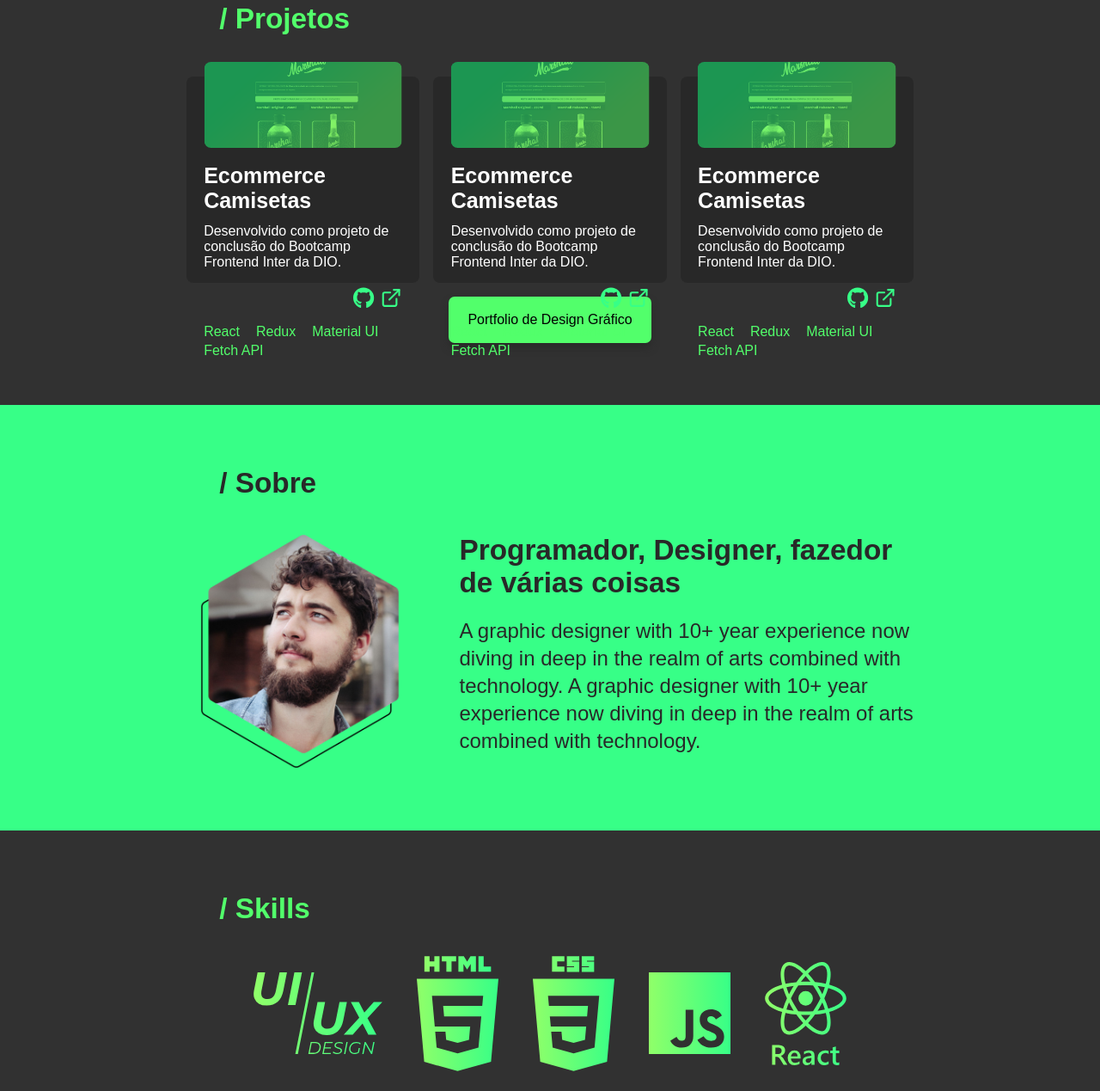
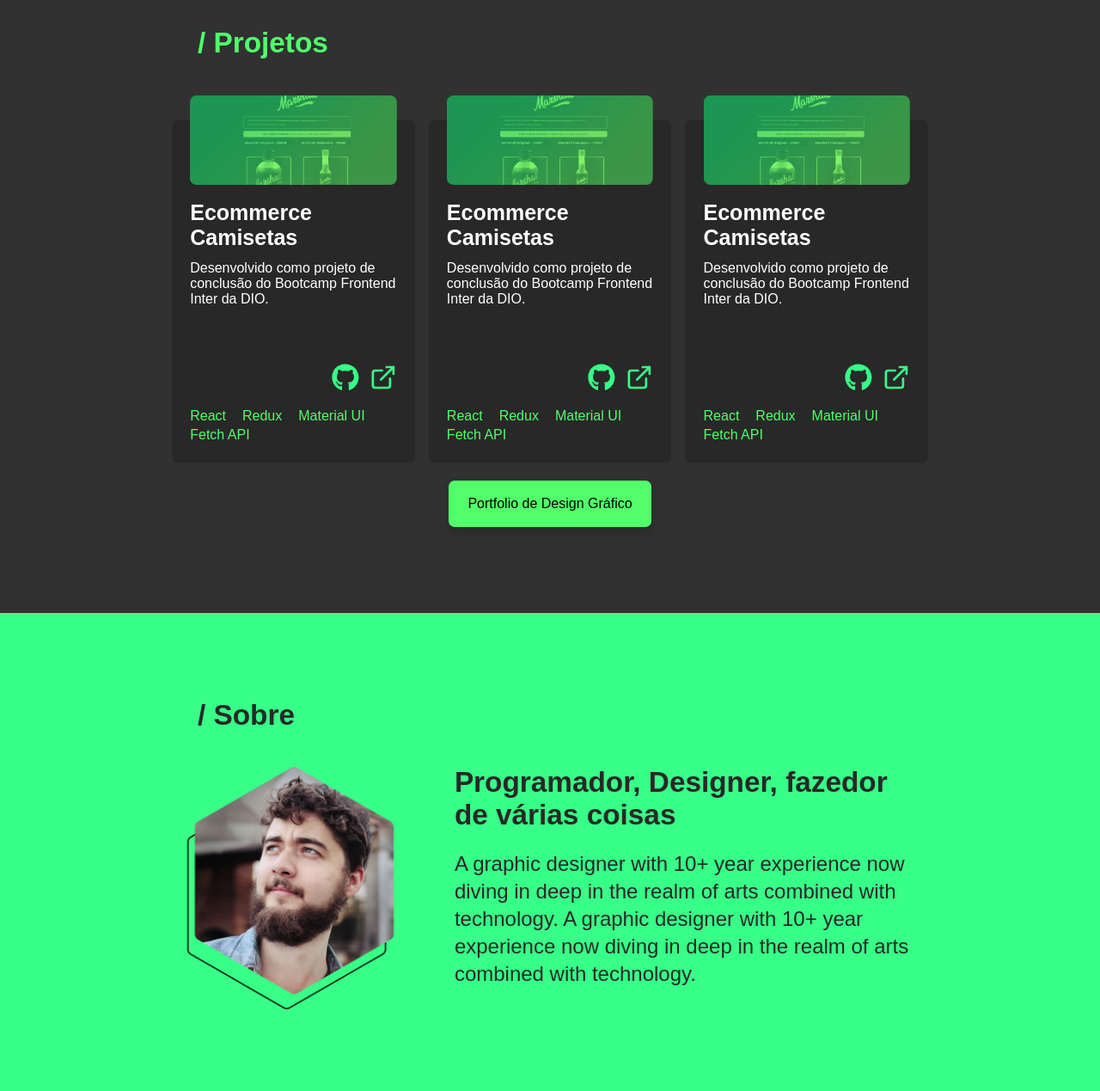
Before and after one commit to lucas-marcal/Portfolio, a Gatsby site: page / in a window 1280 px wide. Shown: the part 649-1918 px from the top of the page at 86% size. Built offline with nearby package versions, Linux system fonts and the light colour scheme; Gatsby itself is replaced by a stand-in of ours.

Commit message:
Minor layout changes.

```diff
--- a/src/components/Card.js
+++ b/src/components/Card.js
@@ -22,7 +22,12 @@ const Card = () => {
                 </div>
                 <div className="cardFooter">
                     <div className="divIcons">
-                        <FaGithub /> <FiExternalLink />
+                        <a href="https://">
+                            <FaGithub />
+                        </a>
+                        <a href="https://">
+                            <FiExternalLink />
+                        </a>
                     </div>
                     <div className="projectsTags">
                         <h5>React</h5>
--- a/src/components/styles/About.styled.js
+++ b/src/components/styles/About.styled.js
@@ -6,7 +6,7 @@ export const StyledAbout = styled.section`
     color: ${({ theme }) => theme.colors.darkerbg};
 
     .aboutWrapper {
-        padding: 9vh 6vw;
+        padding: 100px 60px;
     }
 
     .aboutContentWrapper {
@@ -26,6 +26,6 @@ export const StyledAbout = styled.section`
     }
 
     .aboutTitle {
-        margin-left: 3vw;
+        margin-left: 30px;
     }
 `;
--- a/src/components/styles/Card.styled.js
+++ b/src/components/styles/Card.styled.js
@@ -5,7 +5,7 @@ export const StyledCard = styled.div`
     padding-top: 30px;
     border-radius: 6pt;
     position: relative;
-    height: 30vh;
+    height: 400px;
 
     .cardContentWrapper {
         position: absolute;
@@ -22,6 +22,17 @@ export const StyledCard = styled.div`
     h3 {
         font-size: 25px;
         margin-bottom: 12px;
+    }
+
+    a {
+        text-decoration: none;
+        font-size: 32px;
+        color: ${({ theme }) => theme.colors.primary};
+        padding-left: 12px;
+        transition: color 0.2s;
+        &:hover {
+            color: #229d53;
+        }
     }
 
     p {
--- a/src/components/styles/Contact.styled.js
+++ b/src/components/styles/Contact.styled.js
@@ -4,7 +4,7 @@ export const StyledContact = styled.section`
     background-color: ${({ theme }) => theme.colors.darkerbg};
 
     .contactWrapper {
-        padding: 9vh 6vw;
+        padding: 100px 60px;
 
         p {
             font-style: italic;
--- a/src/components/styles/Projects.styled.js
+++ b/src/components/styles/Projects.styled.js
@@ -2,12 +2,12 @@ import styled from "styled-components";
 
 export const StyledProjectsSection = styled.section`
     .projectsWrapper {
-        padding: 9vh 6vw;
+        padding: 100px 60px;
     }
 
     .projectsTitulo {
-        margin-left: 3vw;
-        margin-bottom: 6vh;
+        margin-left: 30px;
+        margin-bottom: 70px;
     }
 
     .cardsWrapper {
@@ -19,7 +19,7 @@ export const StyledProjectsSection = styled.section`
     .projectsBtnWrapper {
         display: flex;
         justify-content: center;
-        margin-top: 2vh;
+        margin-top: 20px;
     }
 
     .projects-btn {
--- a/src/components/styles/Skills.styled.js
+++ b/src/components/styles/Skills.styled.js
@@ -2,12 +2,12 @@ import styled from "styled-components";
 
 export const StyledSkillsSection = styled.section`
     .skillsWrapper {
-        padding: 9vh 6vw;
+        padding: 100px 60px;
     }
 
     .skillsTitle {
-        margin-left: 3vw;
-        margin-bottom: 2vh;
+        margin-left: 30px;
+        margin-bottom: 30px;
         color: ${({ theme }) => theme.colors.secondary};
     }
 
```
